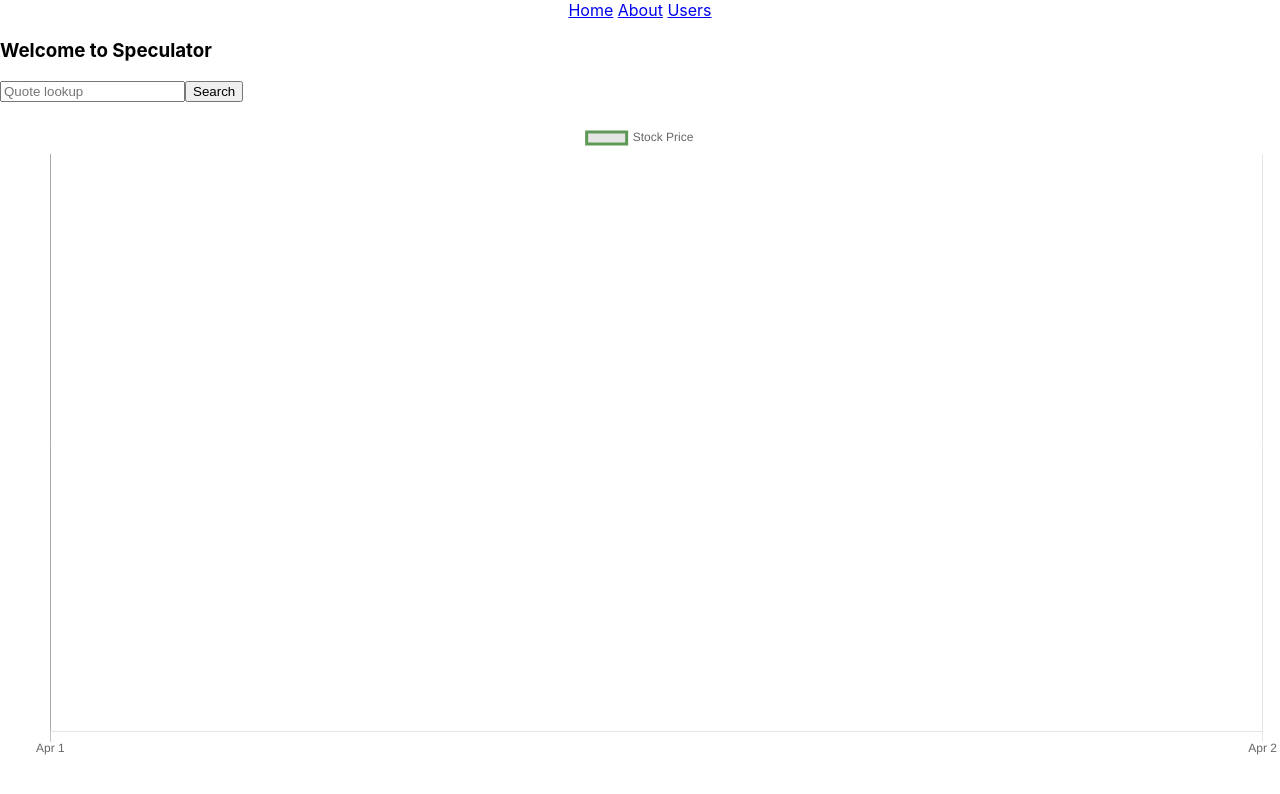
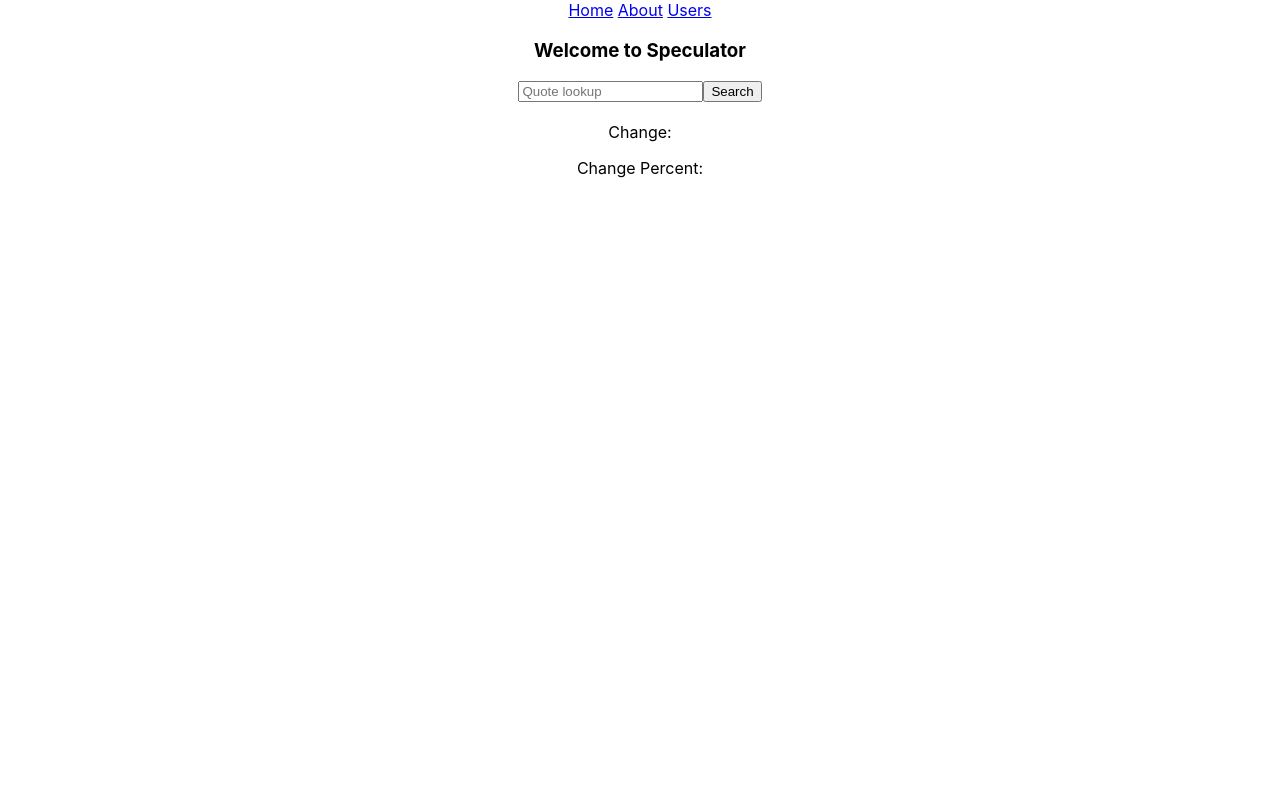
Before and after one commit to ojones311/stockmarketapp, a React (Create React App) app in the folder frontend/: page / in a window 1280 px wide. Both pictures are taken after typing "Sample" into the empty fields and a click on the button "Search". Shown: the top 794 px of the page. Built offline with nearby package versions, Linux system fonts and the light colour scheme; no server answers.

Commit message:
added chart instance toggle and change in stock price from prev day

```diff
--- a/frontend/src/App.css
+++ b/frontend/src/App.css
@@ -1,5 +1,5 @@
 .App {
-  /* text-align: center; */
+  text-align: center;
 }
 
 .nav-bar {
--- a/frontend/src/Components/LandingPage.jsx
+++ b/frontend/src/Components/LandingPage.jsx
@@ -5,12 +5,14 @@ import SearchStockForm from '../Components/SearchStockForm'
 const LandingPage = () => {
     const [stock, setStock] = useState({})
     const [chart, setChart] = useState([])
+    const [showChart, setShowChart] = useState(false)
+
     return (
         <div>
             <h3>Welcome to Speculator</h3>
             <div className='body'>
-                <SearchStockForm stock={stock} chart={chart} setStock={setStock} setChart={setChart}/>
-                <StockChart stock={stock} chart={chart} setChart={setChart}/>
+                <SearchStockForm stock={stock} chart={chart} setStock={setStock} setChart={setChart} setShowChart={setShowChart}/>
+                <StockChart stock={stock} chart={chart} setChart={setChart} showChart={showChart} />
             </div>
         </div>
     )
--- a/frontend/src/Components/SearchStockForm.jsx
+++ b/frontend/src/Components/SearchStockForm.jsx
@@ -3,11 +3,12 @@ import useSubmitForm from '../Components/useSubmitForm'
 import axios from 'axios'
 import secrets from '../secrets'
 
-const SearchStockForm = ({setStock, setChart}) => {
+const SearchStockForm = ({setStock, setChart,setShowChart}) => {
 
     const {values, handleFormChange, handleFormSubmit} = useSubmitForm(() => {
         fetchStockQuoteValues(values.stock)
         fetchStockChartData(values.stock)
+        setShowChart(true)
     } )
 
     const fetchStockQuoteValues = async (stock) => {
--- a/frontend/src/Components/StockChart.jsx
+++ b/frontend/src/Components/StockChart.jsx
@@ -4,7 +4,7 @@ import Chart from 'chart.js'
 import '../Styles/StockChart.css'
 
 
-const StockChart = ({stock, chart}) => {
+const StockChart = ({stock, chart, showChart}) => {
     let history = useHistory()
 
     let chartRef = useRef(null);
@@ -84,17 +84,23 @@ const StockChart = ({stock, chart}) => {
     }
 
     useEffect(() => {
-        buildChart()
+        if(showChart){
+            buildChart()
+        }
     },[chart])
 
     return(
         <div>
+            {showChart ?
             <div className='title'>
                 <h2 id='title-link-sp' onClick={redirectToStockPage}>{stock.companyName}</h2>
                 <h3 id='ticker-link-sp' onClick={redirectToStockPage}>{stock.symbol}</h3>
+                <p>{'Change: '}{stock.change}</p>
+                <p>{'Change Percent: '}{stock.changePercent}</p>
                 <p>{stock.latestTime}</p>
-           </div>
-           <div>
+           </div>: <div></div>}
+
+           <div className= 'chart-instance'>
                 <canvas id='myLineChart' ref={chartRef} />
            </div>
         </div>
--- a/frontend/src/Components/StockPage.jsx
+++ b/frontend/src/Components/StockPage.jsx
@@ -94,7 +94,7 @@ const StockPage = (props) => {
                return (
                  <div >
                      <h5>{article.source}</h5>
-                     <p id='article-headline'>{article.headline}</p>
+                     <a href={article.url}>{article.headline}</a>
                      <p>{article.summary}</p>
                 </div>
                )
```
Also changed, not shown: 1 other file (tests, documents, lock files or other folders).
